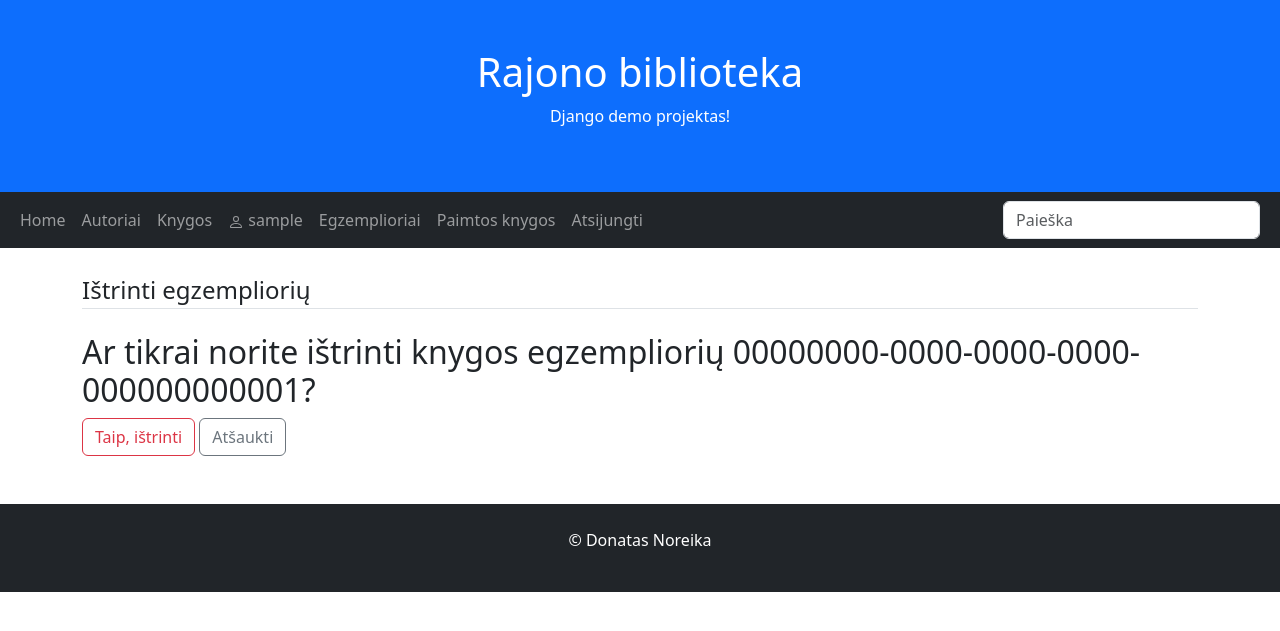
After one commit to DonatasNoreika/library_202406, a Django app: page /library/instances/1/delete in a window 1280 px wide. The commit adds this page. Shown: the top 631 px of the page. Run offline with Django 5.2, Linux system fonts and the light colour scheme; a user stored in the database is signed in; tables that the repository leaves empty hold one stand-in row (values such as "Sample post"); some libraries are stand-ins or nearby versions.

Commit message:
10: +Galima ištrinti egzempliorių

```diff
--- a/mysite/library/templates/instance.html
+++ b/mysite/library/templates/instance.html
@@ -12,5 +12,6 @@
 <p><strong>Būsena: </strong>{{ instance.get_status_display }}</p>
 <div>
     <a class="btn btn-secondary btn-sm mt-1 mb-1" href="{% url 'instance_update' instance.pk %}">Redaguoti</a>
+    <a class="btn btn-danger btn-sm mt-1 mb-1" href="{% url 'instance_delete' instance.pk %}">Ištrinti</a>
 </div>
 {% endblock %}
--- /dev/null
+++ b/mysite/library/templates/instance_delete.html
@@ -0,0 +1,18 @@
+{% extends 'base.html' %}
+{% block 'title' %}Egzemplioriaus trynimas{% endblock%}
+{% block 'content' %}
+<div class="content-section">
+    <form method="POST">
+        {% load crispy_forms_tags %}
+        {% csrf_token %}
+        <fieldset class="form-group">
+        <legend class="border-bottom mb-4">Ištrinti egzempliorių</legend>
+            <h2>Ar tikrai norite ištrinti knygos egzempliorių {{ instance.uuid }}?</h2>
+        </fieldset>
+        <div class="form-group">
+            <button class="btn btn-outline-danger" type="submit">Taip, ištrinti</button>
+            <a class="btn btn-outline-secondary" href="{% url 'instance' instance.pk %}">Atšaukti</a>
+        </div>
+    </form>
+</div>
+{% endblock %}
--- a/mysite/library/urls.py
+++ b/mysite/library/urls.py
@@ -16,4 +16,5 @@ urlpatterns = [
     path("instances/<int:pk>", views.BookInstanceDetailView.as_view(), name="instance"),
     path("instances/new", views.BookInstanceCreateView.as_view(), name="instance_new"),
     path("instances/<int:pk>/update", views.BookInstanceUpdateView.as_view(), name="instance_update"),
+    path("instances/<int:pk>/delete", views.BookInstanceDeleteView.as_view(), name="instance_delete"),
 ]
--- a/mysite/library/views.py
+++ b/mysite/library/views.py
@@ -194,3 +194,9 @@ class BookInstanceUpdateView(LoginRequiredMixin, generic.UpdateView):
 
     def get_success_url(self):
         return reverse("instance", kwargs={"pk": self.object.pk})
+
+class BookInstanceDeleteView(LoginRequiredMixin, generic.DeleteView):
+    model = BookInstance
+    template_name = "instance_delete.html"
+    context_object_name = "instance"
+    success_url = "/library/instances/"
```
